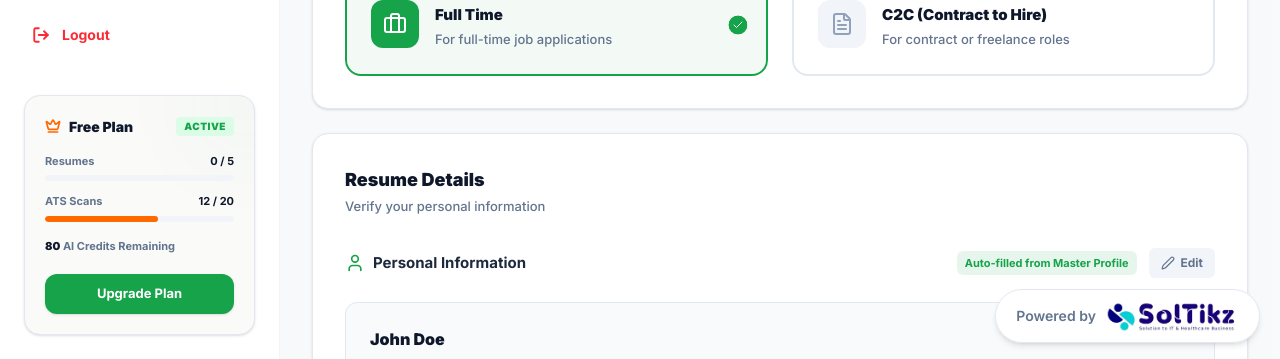
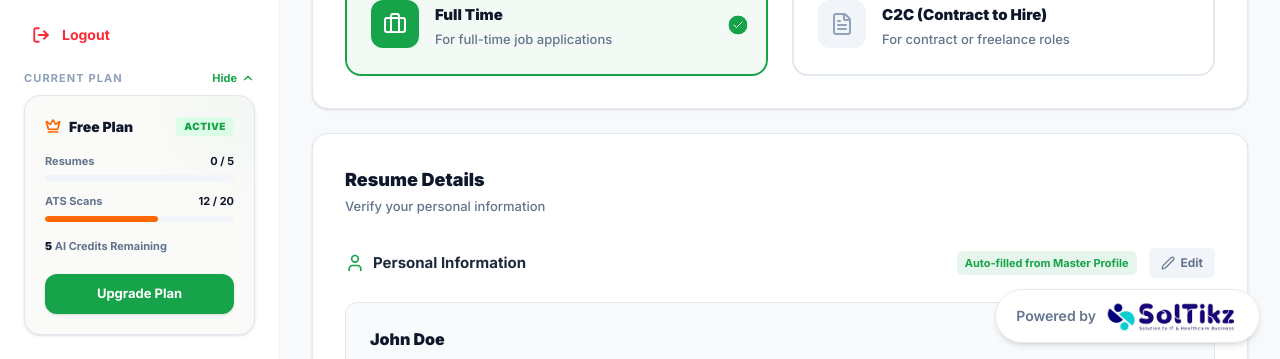
Before and after one commit to infosoltikz-ui/Soltikz, a Next.js app: page /dashboard/create in a window 1280 px wide. Shown: the part 441-800 px from the top of the page. Built offline with nearby package versions, Linux system fonts and the light colour scheme; no server answers.

Commit message:
add hide/show toggle for plan card in left sidebar

```diff
--- a/src/components/dashboard/Sidebar.tsx
+++ b/src/components/dashboard/Sidebar.tsx
@@ -51,6 +51,7 @@ export function Sidebar({
 
   const [subscriptionTier, setSubscriptionTier] = useState('FREE')
   const [creditsRemaining, setCreditsRemaining] = useState(5)
+  const [planVisible, setPlanVisible] = useState(true)
 
   useEffect(() => {
     async function loadData() {
@@ -173,7 +174,23 @@ export function Sidebar({
 
       {/* Current Plan Card */}
       {!isCollapsed && (
-        <div className="p-6 animate-in fade-in duration-300 hidden md:block">
+        <div className="px-6 pb-6 animate-in fade-in duration-300 hidden md:block">
+          {/* Toggle header */}
+          <button
+            onClick={() => setPlanVisible(!planVisible)}
+            className="w-full flex items-center justify-between mb-2 group"
+          >
+            <span className="text-[11px] font-bold text-slate-400 uppercase tracking-widest">Current Plan</span>
+            <span className="text-[11px] font-bold text-primary flex items-center gap-1 group-hover:underline">
+              {planVisible ? 'Hide' : 'Show'}
+              {planVisible
+                ? <ChevronLeft className="w-3.5 h-3.5 rotate-90" />
+                : <ChevronRight className="w-3.5 h-3.5 rotate-90" />}
+            </span>
+          </button>
+
+          {/* Collapsible plan card */}
+          {planVisible && (
             <div className="bg-[#FAFAF8] rounded-2xl p-5 border border-slate-200 shadow-sm relative overflow-hidden">
               {/* Decorative background element */}
               <div className="absolute -top-10 -right-10 w-24 h-24 bg-primary/5 rounded-full blur-2xl"></div>
@@ -212,7 +229,7 @@ export function Sidebar({
                 {/* AI Credits */}
                 <div className="pt-1">
                   <span className="text-[11px] font-bold text-slate-500 block">
-                  <strong className="text-slate-900">80</strong> AI Credits Remaining
+                    <strong className="text-slate-900">{creditsRemaining}</strong> AI Credits Remaining
                   </span>
                 </div>
               </div>
@@ -225,6 +242,7 @@ export function Sidebar({
                 </Button>
               </Link>
             </div>
+          )}
         </div>
       )}
     </aside>
--- a/src/components/profile/ProfileContent.tsx
+++ b/src/components/profile/ProfileContent.tsx
@@ -1,7 +1,6 @@
 'use client'
 
 import { useState } from 'react'
-import { ChevronLeft, ChevronRight } from 'lucide-react'
 import { ProfileHeader } from '@/components/profile/ProfileHeader'
 import { ProfileTabs } from '@/components/profile/ProfileTabs'
 import { ProfileSidebar } from '@/components/profile/ProfileSidebar'
@@ -19,8 +18,7 @@ import { CertificationsForm } from '@/components/profile/CertificationsForm'
 export function ProfileContent({ initialProfile }: { initialProfile: any }) {
   const [activeTab, setActiveTab] = useState('personal')
   const [profile, setProfile] = useState(initialProfile)
-  const [viewMode, setViewMode] = useState(false)
-  const [sidebarVisible, setSidebarVisible] = useState(true)  // false = editing, true = view after save
+  const [viewMode, setViewMode] = useState(false)  // false = editing, true = view after save
 
   // Called by SkillsForm after Final Save
   const handleFinalSave = (savedProfile: any) => {
@@ -66,21 +64,9 @@ export function ProfileContent({ initialProfile }: { initialProfile: any }) {
               {renderActiveForm()}
             </div>
 
-            {/* Sidebar with toggle */}
-            <div className="relative shrink-0" style={{ width: sidebarVisible ? undefined : '40px' }}>
-              {/* Toggle button */}
-              <button
-                onClick={() => setSidebarVisible(!sidebarVisible)}
-                title={sidebarVisible ? 'Hide sidebar' : 'Show sidebar'}
-                className="absolute -left-4 top-4 z-10 w-7 h-7 bg-white border border-slate-200 rounded-full flex items-center justify-center shadow-sm hover:shadow-md hover:border-primary hover:text-primary text-slate-400 transition-all hidden lg:flex"
-              >
-                {sidebarVisible ? <ChevronRight className="w-3.5 h-3.5" /> : <ChevronLeft className="w-3.5 h-3.5" />}
-              </button>
-
-              {/* Sidebar content */}
-              <div className={`w-full lg:w-[260px] xl:w-[280px] transition-all duration-300 overflow-hidden ${sidebarVisible ? 'opacity-100 max-w-[280px]' : 'opacity-0 max-w-0 pointer-events-none'}`}>
-                <ProfileSidebar profile={profile} />
-              </div>
+            {/* Sidebar */}
+            <div className="w-full lg:w-[260px] xl:w-[280px] shrink-0">
+              <ProfileSidebar profile={profile} />
             </div>
           </div>
         )}
```
Lines whose indentation alone changed are shown as unchanged.
